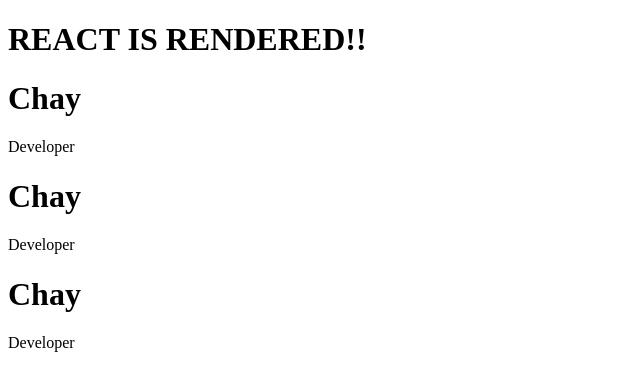
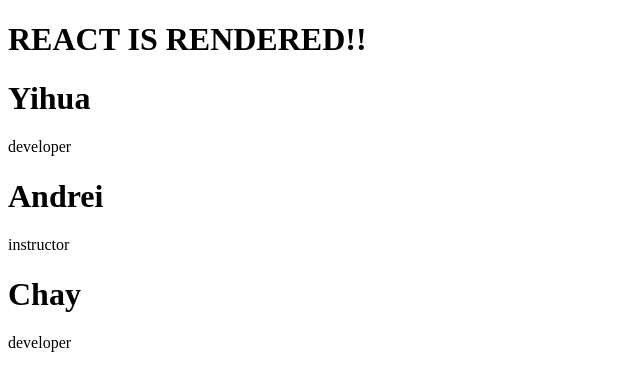
Before and after one commit to chay-chay/pure-react, a plain HTML site: page index.html in a window 1280 px wide. Shown: the whole page, without its empty margins (0-640 px from the left). Drawn offline with nearby package versions, Linux system fonts and the light colour scheme.

Commit message:
Adding props instead of hardcoding

```diff
--- a/index.html
+++ b/index.html
@@ -12,10 +12,10 @@
     <script src="https://unpkg.com/react-dom@16.8.6/umd/react-dom.development.js"></script>
     <script>
 
-    const Person = () => {
+    const Person = props => {
         return React.createElement('div', {}, [
-        React.createElement('h1', {}, 'Chay'),
-                React.createElement('p', {}, 'Developer')
+        React.createElement('h1', {}, props.name),
+                React.createElement('p', {}, props.occupation)
                 ])
     }
       const App = () => {
@@ -23,9 +23,9 @@
           'div',
           {},
           React.createElement('h1', {}, 'REACT IS RENDERED!!'),
-          React.createElement(Person),
-          React.createElement(Person),
-          React.createElement(Person)
+          React.createElement(Person, {name: 'Yihua', occupation: 'developer'}),
+          React.createElement(Person , {name: 'Andrei', occupation: 'instructor'}),
+          React.createElement(Person , {name: 'Chay', occupation: 'developer'})
         );
       };
 
```
